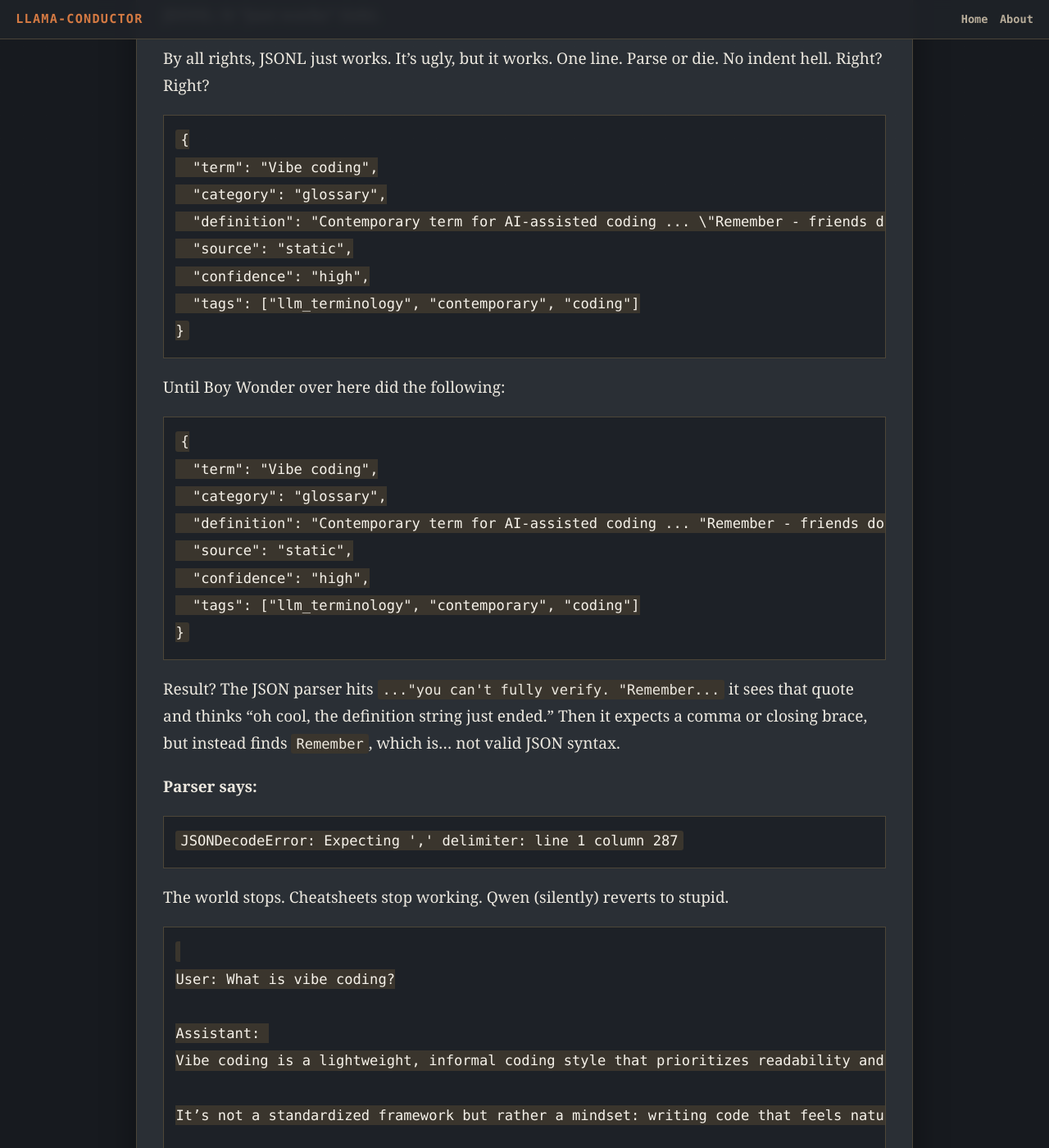
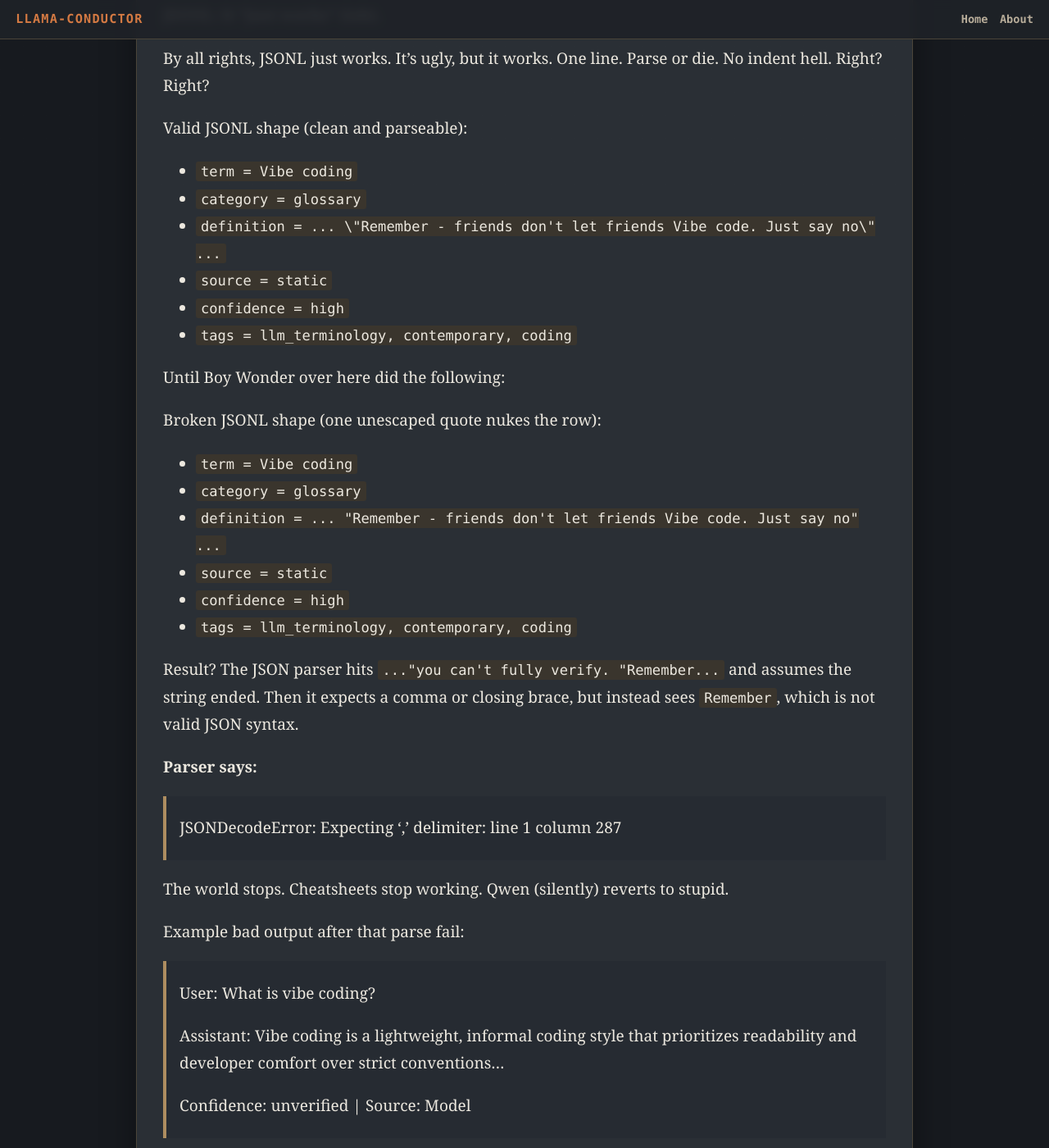
Before and after one commit to BobbyLLM/llama-conductor, a Jekyll site: the page built from blog/i-hate-yaml.md, in a window 1280 px wide and 1400 px high, scrolled down 1433 px. Shown: the whole window at 82% size. Built offline with Jekyll 4.4.1, drawn with Linux system fonts in a browser that asks for light colours; our own code applies the rules of GitHub Pages for plain Markdown files; some of the changed text lies outside the part shown.

Commit message:
blog tidy: fix i-hate-yaml title and formatting

````diff
--- a/_config.yml
+++ b/_config.yml
@@ -31,5 +31,5 @@ defaults:
       path: "blog/i-hate-yaml.md"
     values:
       layout: default
-      title: "Attempt 1: \"This should work\" (narrator: it did not, in fact, work)"
+      title: "I hate YAML."
       permalink: /blog/i-hate-yaml/
--- a/blog/i-hate-yaml.md
+++ b/blog/i-hate-yaml.md
@@ -39,52 +39,41 @@ So, what do?
 
 By all rights, JSONL just works. It's ugly, but it works. One line. Parse or die. No indent hell. Right? Right?
 
-```json
-{
-  "term": "Vibe coding",
-  "category": "glossary",
-  "definition": "Contemporary term for AI-assisted coding ... \"Remember - friends don't let friends Vibe code. Just say no\" ...",
-  "source": "static",
-  "confidence": "high",
-  "tags": ["llm_terminology", "contemporary", "coding"]
-}
-```
+Valid JSONL shape (clean and parseable):
+
+- `term = Vibe coding`
+- `category = glossary`
+- `definition = ... \"Remember - friends don't let friends Vibe code. Just say no\" ...`
+- `source = static`
+- `confidence = high`
+- `tags = llm_terminology, contemporary, coding`
 
 Until Boy Wonder over here did the following:
 
-```json
-{
-  "term": "Vibe coding",
-  "category": "glossary",
-  "definition": "Contemporary term for AI-assisted coding ... "Remember - friends don't let friends Vibe code. Just say no" ...",
-  "source": "static",
-  "confidence": "high",
-  "tags": ["llm_terminology", "contemporary", "coding"]
-}
-```
+Broken JSONL shape (one unescaped quote nukes the row):
 
+- `term = Vibe coding`
+- `category = glossary`
+- `definition = ... "Remember - friends don't let friends Vibe code. Just say no" ...`
+- `source = static`
+- `confidence = high`
+- `tags = llm_terminology, contemporary, coding`
 
-Result?  The JSON parser hits `..."you can't fully verify. "Remember...` it sees that quote and thinks "oh cool, the definition string just ended." Then it expects a comma or closing brace, but instead finds `Remember`, which is... not valid JSON syntax.
+Result? The JSON parser hits `..."you can't fully verify. "Remember...` and assumes the string ended. Then it expects a comma or closing brace, but instead sees `Remember`, which is not valid JSON syntax.
 
 **Parser says:**
-```
-JSONDecodeError: Expecting ',' delimiter: line 1 column 287
-```
+
+> JSONDecodeError: Expecting ',' delimiter: line 1 column 287
 
 The world stops. Cheatsheets stop working. Qwen (silently) reverts to stupid.
 
+Example bad output after that parse fail:
 
-```
-
-User: What is vibe coding?
-
-Assistant:
-Vibe coding is a lightweight, informal coding style that prioritizes readability and developer comfort over strict conventions. It often involves minimal formatting, personal naming choices, and concise syntax to reduce cognitive load during rapid development.
-
-It’s not a standardized framework but rather a mindset: writing code that feels natural and aligns with your workflow, while still being understandable to others. This can include using personal coding habits, small helper functions, or quick prototypes without over-engineering.
-
-Confidence: unverified | Source: Model
-```
+> User: What is vibe coding?
+>
+> Assistant: Vibe coding is a lightweight, informal coding style that prioritizes readability and developer comfort over strict conventions...
+>
+> Confidence: unverified | Source: Model
 
 FML.
 
@@ -95,17 +84,15 @@ I assumed (correctly) that I would break things. So past me had to save present
 
 In this case, the footer immediately shows the issue.
 
-```Confidence: unverified | Source: Model```
+`Confidence: unverified | Source: Model`
 
 Which is llama-conductor-speak for "yo, your shit's fucked and the JSONL didn't load".
 
 Fixing the unescaped `"` gives us:
 
-``` Assistant:
-Vibe coding: Contemporary term for AI-assisted coding where the developer describes intent in natural language and accepts AI-generated code without fully understanding it. Named for the workflow feel -- you vibe with the AI rather than write line by line. Distinct from pair programming: vibe coding often involves accepting output you can't fully verify. "Remember - friends don't let friends Vibe code. Just say no" - BobbyLLM.
-
-Confidence: high | Source: Cheatsheets
-```
+> Assistant: Vibe coding: Contemporary term for AI-assisted coding where the developer describes intent in natural language and accepts AI-generated code without fully understanding it. Named for the workflow feel -- you vibe with the AI rather than write line by line. Distinct from pair programming: vibe coding often involves accepting output you can't fully verify. "Remember - friends don't let friends Vibe code. Just say no" - BobbyLLM.
+>
+> Confidence: high | Source: Cheatsheets
 
 **The moral of the story**
 
````
